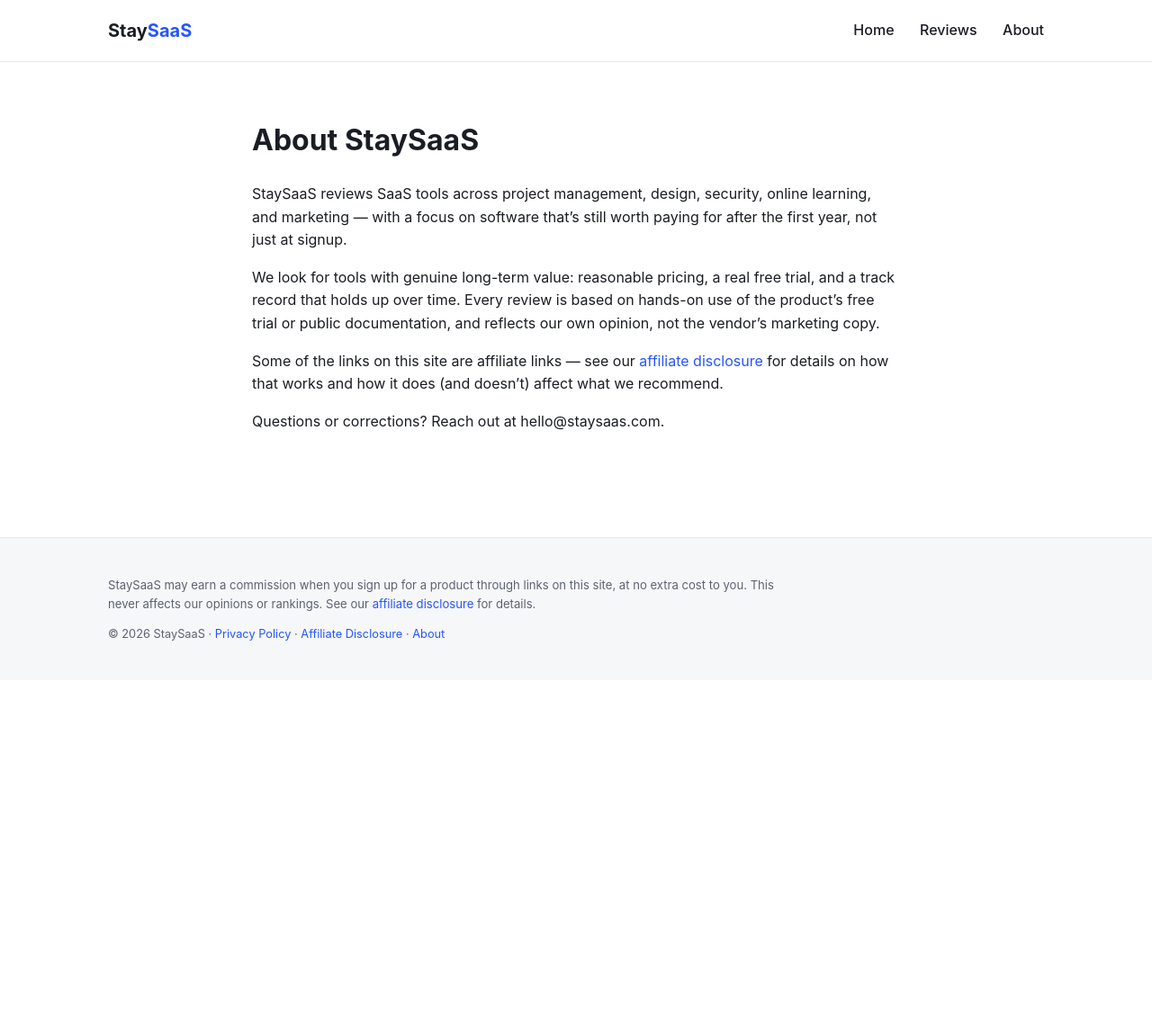
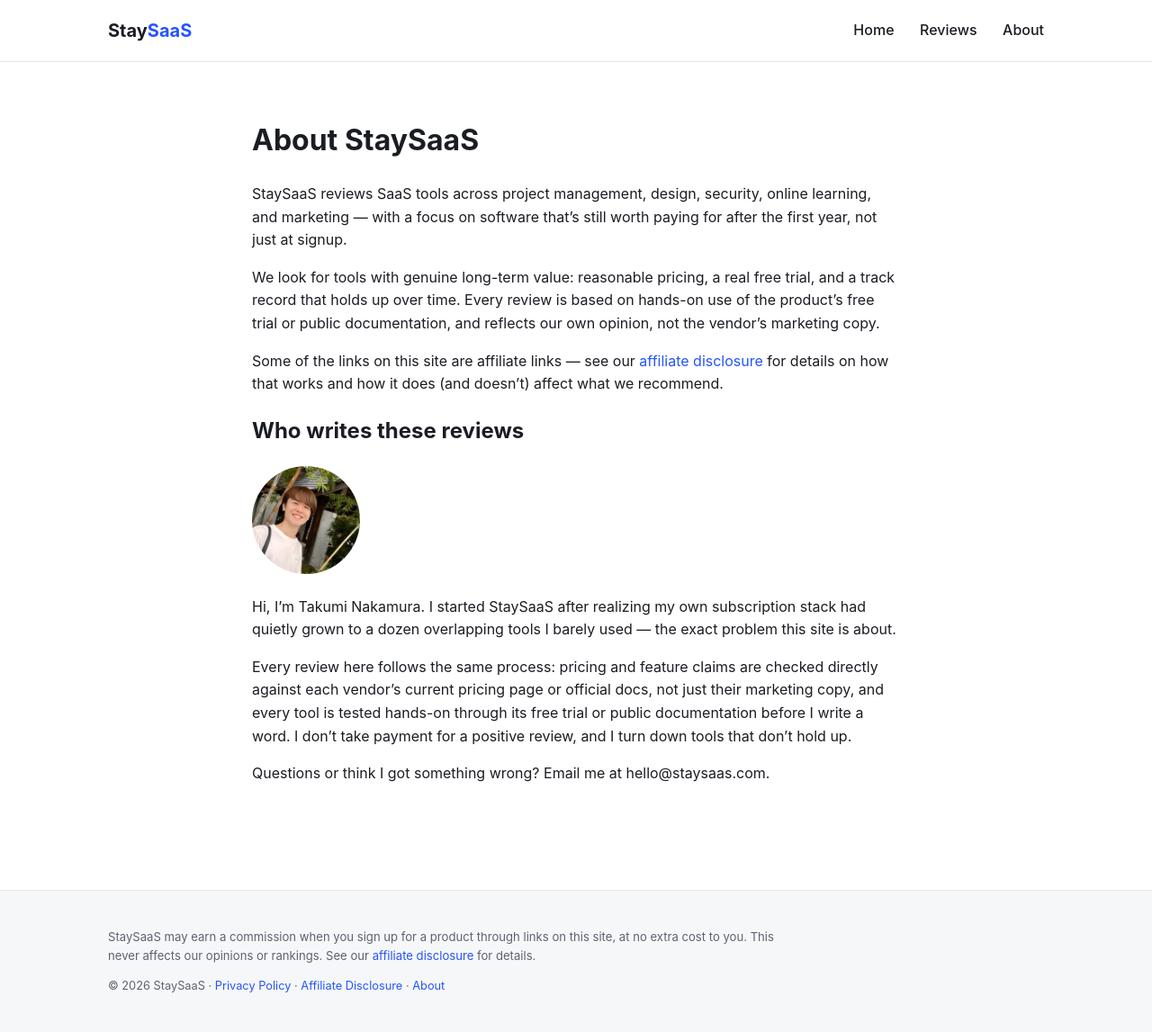
Before and after one commit to akitsu-tkm/overseas-affiliate, a Jekyll site: the page built from about.md, in a window 1280 px wide. Shown: the whole page at 90% size. Built offline with Jekyll 4.4.1, drawn with Linux system fonts in a browser that asks for light colours; before the commit the page ends 900 px from its top, so only the background shows below that.

Commit message:
Add author persona (Takumi Nakamura) to replace anonymous StaySaaS Team
Adds a named author with photo and bio to about.md, updates review
structured data (JSON-LD) and site config to attribute reviews to a
person rather than an anonymous org, per E-E-A-T best practices for
review content.

```diff
--- a/_config.yml
+++ b/_config.yml
@@ -9,7 +9,7 @@
 logo: /assets/images/og-default.png
 
 author:
-  name: StaySaaS Team
+  name: Takumi Nakamura
 
 # GitHub Pages builds Jekyll with this exact plugin whitelist by default —
 # all three below are safe to use without a custom build step.
--- a/_layouts/review.html
+++ b/_layouts/review.html
@@ -17,8 +17,9 @@
     "bestRating": "5"
   },
   "author": {
-    "@type": "Organization",
-    "name": "StaySaaS"
+    "@type": "Person",
+    "name": "Takumi Nakamura",
+    "url": "{{ '/about/' | absolute_url }}"
   },
   "publisher": {
     "@type": "Organization",
--- a/about.md
+++ b/about.md
@@ -20,4 +20,19 @@
 details on how that works and how it does (and doesn't) affect what we
 recommend.
 
-Questions or corrections? Reach out at hello@staysaas.com.
+## Who writes these reviews
+
+<img src="{{ '/assets/images/authors/takumi-nakamura.jpg' | relative_url }}" alt="Takumi Nakamura" width="120" height="120" style="border-radius:50%;">
+
+Hi, I'm Takumi Nakamura. I started StaySaaS after realizing my own
+subscription stack had quietly grown to a dozen overlapping tools I barely
+used — the exact problem this site is about.
+
+Every review here follows the same process: pricing and feature claims are
+checked directly against each vendor's current pricing page or official
+docs, not just their marketing copy, and every tool is tested hands-on
+through its free trial or public documentation before I write a word. I
+don't take payment for a positive review, and I turn down tools that don't
+hold up.
+
+Questions or think I got something wrong? Email me at hello@staysaas.com.
```
Also changed, not shown: assets/images/authors/takumi-nakamura.jpg (added).
